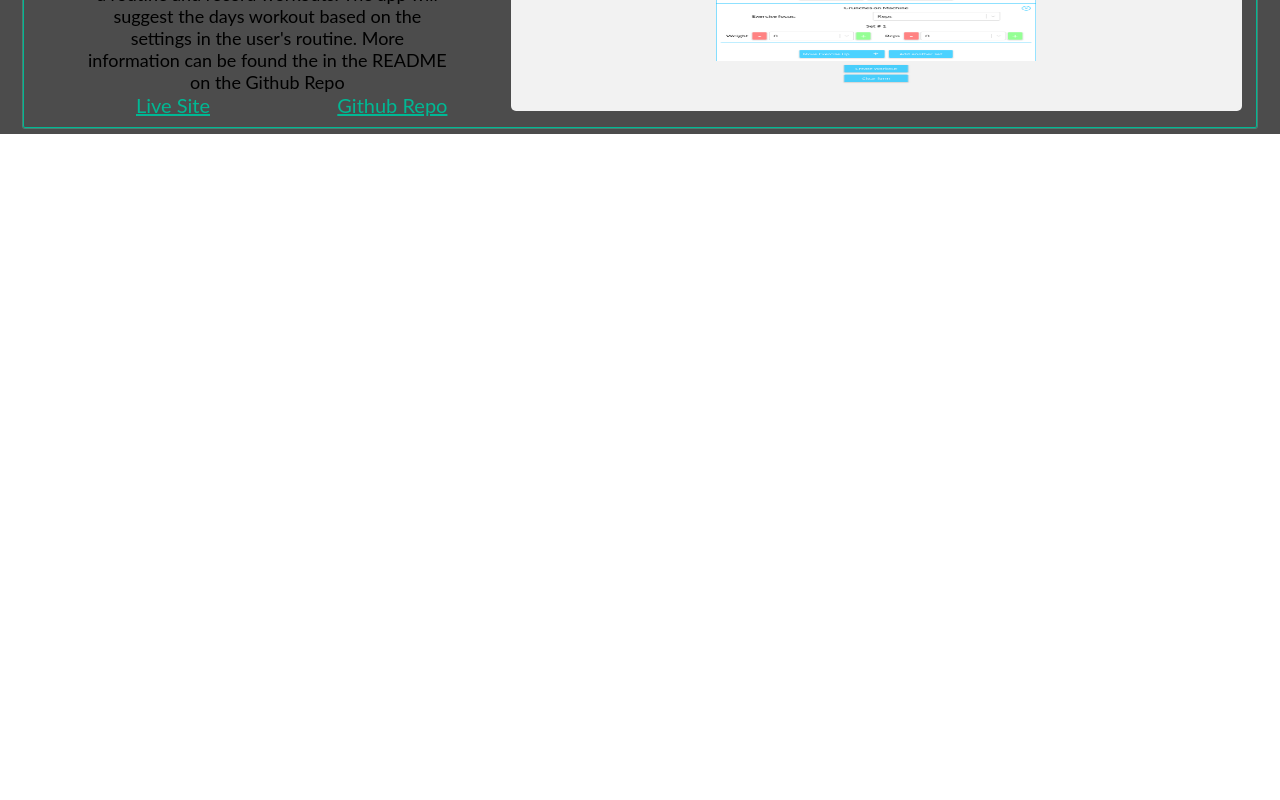
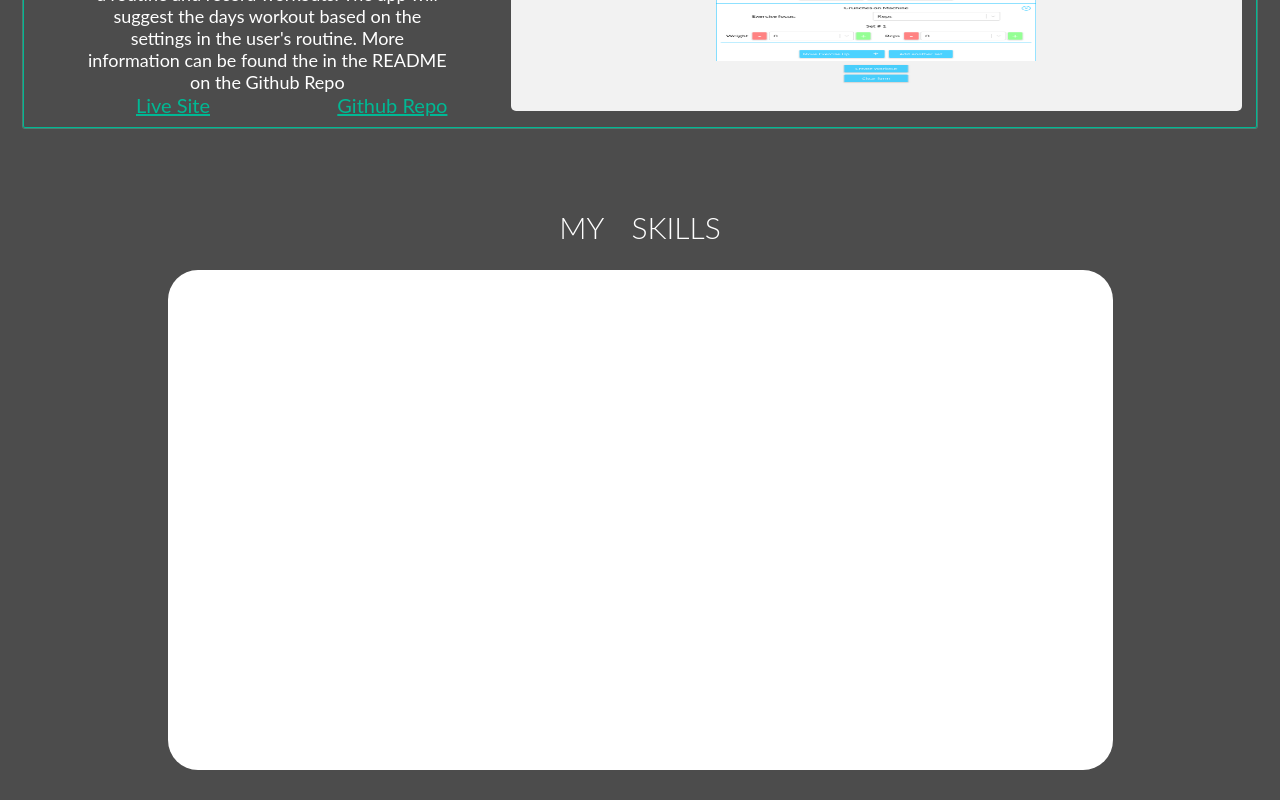
Before and after one commit to travismoulton/portfolio, a Next.js app: page / in a window 1280 px wide. Shown: the part 1466-2266 px from the top of the page. Before the commit the page ends 1600 px from the top, so only its background shows below. Built offline with nearby package versions, Linux system fonts and the light colour scheme.

Commit message:
import Images into Skill.jsx

```diff
--- a/components/MySkills.jsx
+++ b/components/MySkills.jsx
@@ -1,3 +1,11 @@
+import classes from '../styles/MySkills.module.css';
+import SkillsContainer from './SkillsContainer';
+
 export default function MySkills() {
-  return <section className={classes.MySkills} id="MySkills"></section>;
+  return (
+    <section className={classes.MySkills} id="MySkills">
+      <h2 className={classes.Header}>My Skills</h2>
+      <SkillsContainer />
+    </section>
+  );
 }
--- a/components/SkillsContainer.jsx
+++ b/components/SkillsContainer.jsx
@@ -1,3 +1,5 @@
+import classes from '../styles/Skills.module.css';
+
 export default function SkillsContainer() {
-  return <div></div>;
+  return <div className={classes.SkillsContainer}></div>;
 }
--- a/pages/index.jsx
+++ b/pages/index.jsx
@@ -5,6 +5,7 @@ import styles from '../styles/Home.module.css';
 import Hero from '../components/Hero';
 import MyWork from '../components/MyWork';
 import Nav from '../components/Nav';
+import MySkills from '../components/MySkills';
 
 export default function Home() {
   const [showAnimation, setShowAnimation] = useState(false);
@@ -26,6 +27,7 @@ export default function Home() {
       <Hero />
       <Nav />
       <MyWork />
+      <MySkills />
     </div>
   );
 }
--- a/styles/MySkills.module.css
+++ b/styles/MySkills.module.css
@@ -1,5 +1,6 @@
-.MyWork {
+.MySkills {
   width: 100%;
+
   background-color: rgba(0, 0, 0, 0.7);
   display: flex;
   flex-direction: column;
@@ -7,3 +8,12 @@
   align-items: center;
   padding: 3rem 1rem;
 }
+
+.Header {
+  font-size: 3rem;
+  color: var(--color-white);
+  text-transform: uppercase;
+  font-weight: 300;
+  word-spacing: 2rem;
+  margin-top: 4.5rem;
+}
--- a/styles/NavLink.module.css
+++ b/styles/NavLink.module.css
@@ -13,8 +13,7 @@
 }
 
 .active {
-  /* color: rgba(255, 255, 255, 1); */
-  color: orangered;
+  color: rgba(255, 255, 255, 1);
 }
 
 .NavLink:not(:last-child) {
--- a/styles/Skills.module.css
+++ b/styles/Skills.module.css
@@ -2,4 +2,7 @@
   width: 75%;
   height: 50rem;
   background-color: var(--color-white);
+  border-radius: 3rem;
+
+  box-shadow: 0, 0, 2px, 2px rgba(0, 0, 0, 0.2);
 }
--- a/styles/globals.css
+++ b/styles/globals.css
@@ -11,7 +11,9 @@ html {
   font-family: 'Lato';
 
   --color-green: #00b894;
-  --color-white: var(--color-white);
+  --color-white: #fff;
+
+  --rgb-white: (255, 255, 255);
 }
 
 body {
```
Also changed, not shown: components/Skill.jsx (+22 -0 lines).
